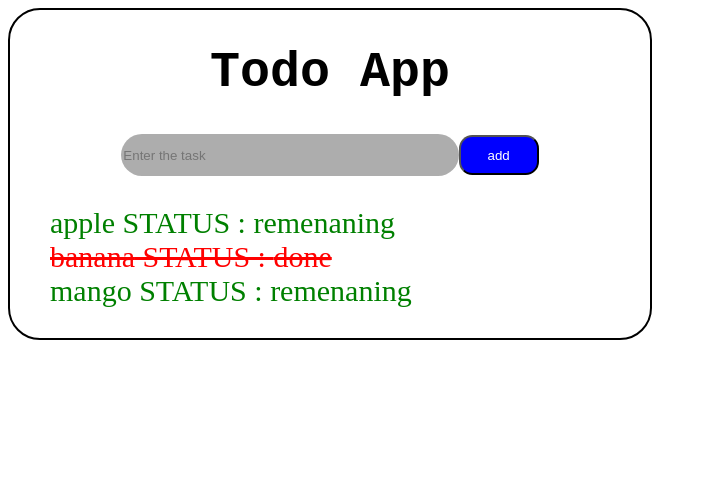
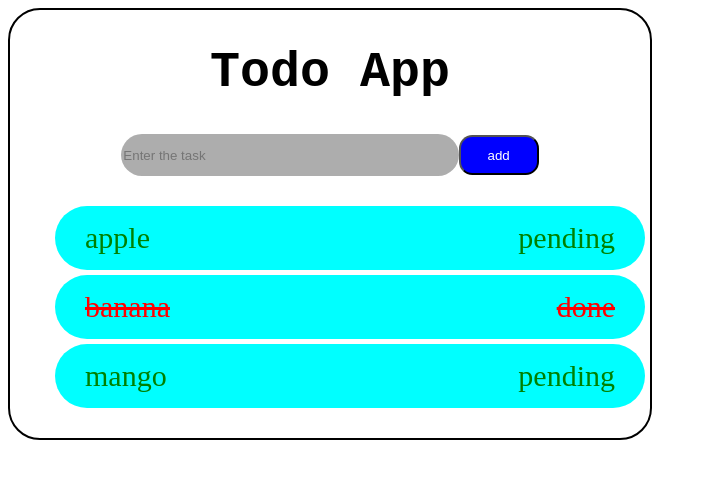
Before and after one commit to NiSHAN808/TODO-REACT, a React (Vite) app: page / in a window 1280 px wide. Shown: the top 478 px of the page, without its empty margins (0-707 px from the left). Built offline with nearby package versions, Linux system fonts and the light colour scheme.

Commit message:
structure  ready

```diff
--- a/src/assets/TodoApp.css
+++ b/src/assets/TodoApp.css
@@ -37,6 +37,14 @@ max-width: 40em;
     background-color: rgb(24, 142, 95);
 }
 .task-list ul{
-    list-style-type: none;
+    list-style-type:symbols(X);
     font-size: 30px;
 }
+.task-list li{
+    background-color: aqua;
+    margin: 5px;
+    border-radius: 2em;
+    padding: 0.5em 1em;
+    display: flex;
+    justify-content:space-between;
+}
--- a/src/assets/TodoApp.jsx
+++ b/src/assets/TodoApp.jsx
@@ -1,28 +1,39 @@
-import React, { useState,useEffect } from "react";
+import React, { useState,useEffect, useRef } from "react";
 import './TodoApp.css';
 function TodoApp() {
+    let inputref=useRef(null);
+
 let [tasks,setTask]=useState([
     {tak:"apple", status:true},
     {tak:"banana", status:false},
     {tak:"mango", status:true}
 ]);
+
 function handleAddBtn(){
-    console.log("newtask");
+    console.log(inputref.current.value);
+    let x= inputref.current.value;
+    let newtask={tak:x, status:true};
+    setTask(t=>[...t,newtask]);
+    inputref.current.value="";
 }
-//useEffect()
- //
+useEffect(()=>{
+console.log("re render");
+})
+
  return(<>
     <div className="todo-app">
             <h1>Todo App</h1>
             <div className="input-area">
-            <input type="text" placeholder="Enter the task"></input>
+            <input ref={inputref} type="text" placeholder="Enter the task"></input>
             <button onClick={handleAddBtn}>add</button>
             </div>  <div className="task-list">
                 <ul>
 
                     {tasks.map((task,index) => (
                         <li key={index} style={task.status? {color:"green"}:{color:"red", textDecoration: "line-through"}}>
-                            {task.tak} STATUS : {task.status ? ("remenaning" ): "done"}
+                           <span> {task.tak}</span>
+                           <span>{task.status ? ("pending" ): "done"}
+                           </span>
                             </li>
                             ))}
                 </ul>
```
